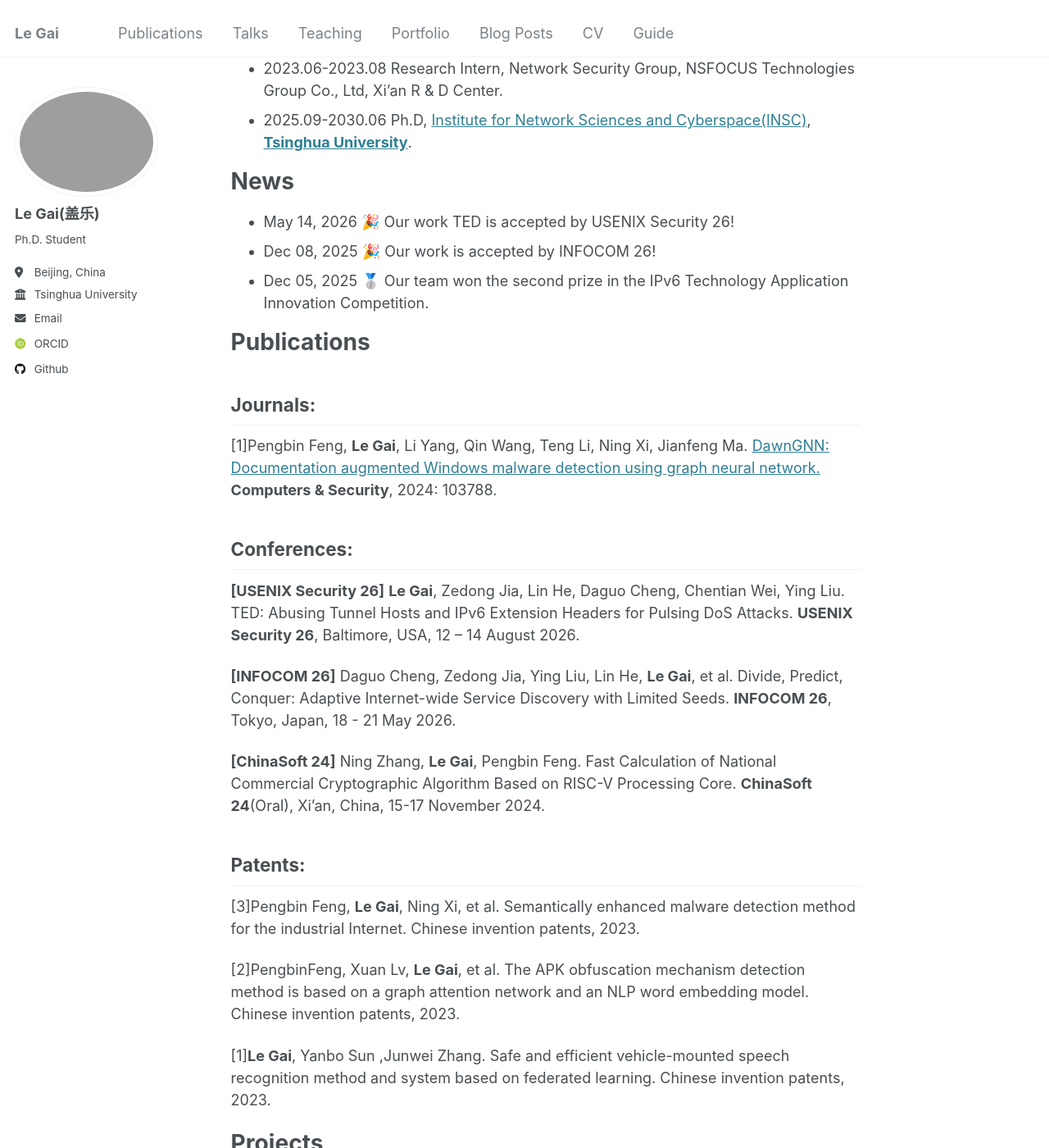
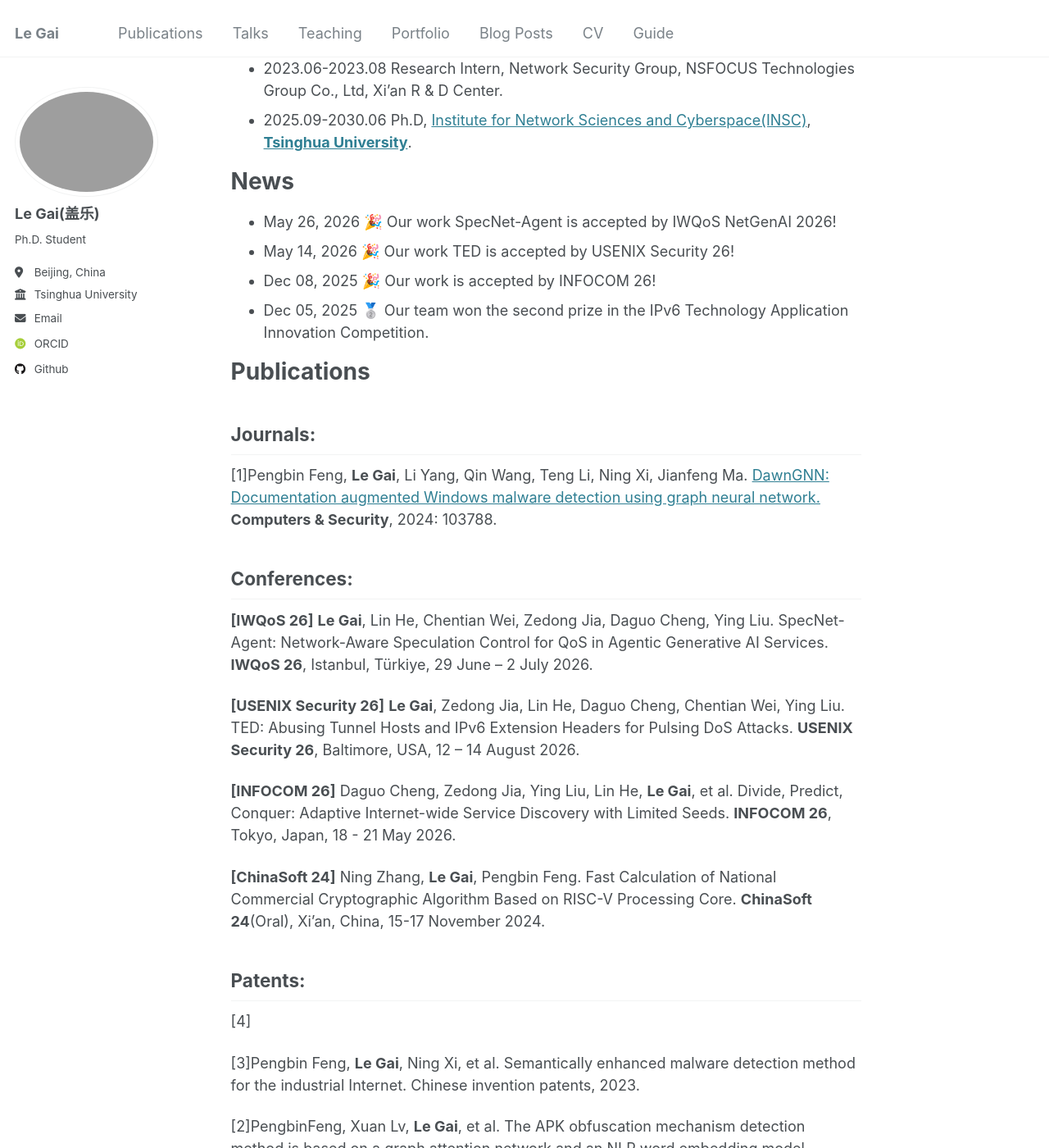
Before and after one commit to LeGai325/LeGai325.github.io, a Jekyll site: the page built from _pages/about.md, in a window 1280 px wide and 1400 px high, scrolled down 617 px. Shown: the whole window at 82% size. Built offline with Jekyll 4.4.1, drawn with Linux system fonts in a browser that asks for light colours; some web fonts are replaced.

Commit message:
Update about.md

```diff
--- a/_pages/about.md
+++ b/_pages/about.md
@@ -25,7 +25,7 @@ My recent work focuses on the following research topics：
 - 2025.09-2030.06	Ph.D, [Institute for Network Sciences and Cyberspace(INSC)](https://www.insc.tsinghua.edu.cn/), **[Tsinghua University](https://www.tsinghua.edu.cn/)**.
 
 # News
-
+ - May 26, 2026 🎉 Our work SpecNet-Agent is accepted by IWQoS NetGenAI 2026!
  - May 14, 2026 🎉 Our work TED is accepted by USENIX Security 26!
  - Dec 08, 2025 🎉 Our work is accepted by INFOCOM 26!
  - Dec 05, 2025 🥈 Our team won the second prize in the IPv6 Technology Application Innovation Competition.
@@ -38,6 +38,10 @@ My recent work focuses on the following research topics：
 **Computers & Security**, 2024: 103788.
 
 ## **Conferences**:
+
+**[IWQoS 26]** **Le Gai**, Lin He, Chentian Wei, Zedong Jia, Daguo Cheng, Ying Liu.
+SpecNet-Agent: Network-Aware Speculation Control for QoS in Agentic Generative AI Services.
+**IWQoS 26**, Istanbul, Türkiye, 29 June – 2 July 2026.
 
 **[USENIX Security 26]** **Le Gai**, Zedong Jia, Lin He, Daguo Cheng, Chentian Wei, Ying Liu.
 TED: Abusing Tunnel Hosts and IPv6 Extension Headers for Pulsing DoS Attacks.
@@ -52,6 +56,8 @@ Fast Calculation of National Commercial Cryptographic Algorithm Based on RISC-V
 **ChinaSoft 24**(Oral), Xi'an, China, 15-17 November 2024.
 
 ## **Patents**:
+
+[4]
 
 [3]Pengbin Feng, **Le Gai**, Ning Xi, et al. Semantically enhanced malware detection method for the industrial Internet. Chinese invention patents, 2023.
 
```
